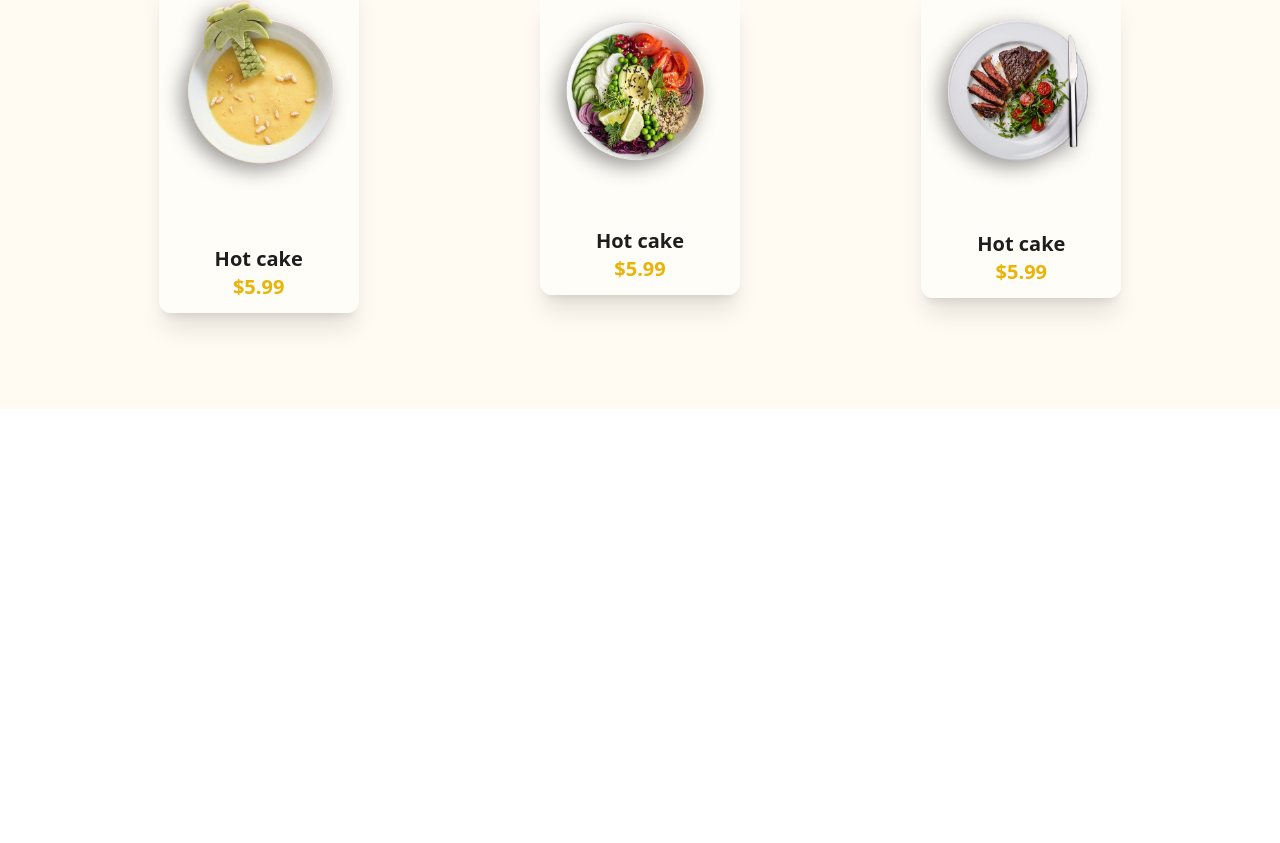
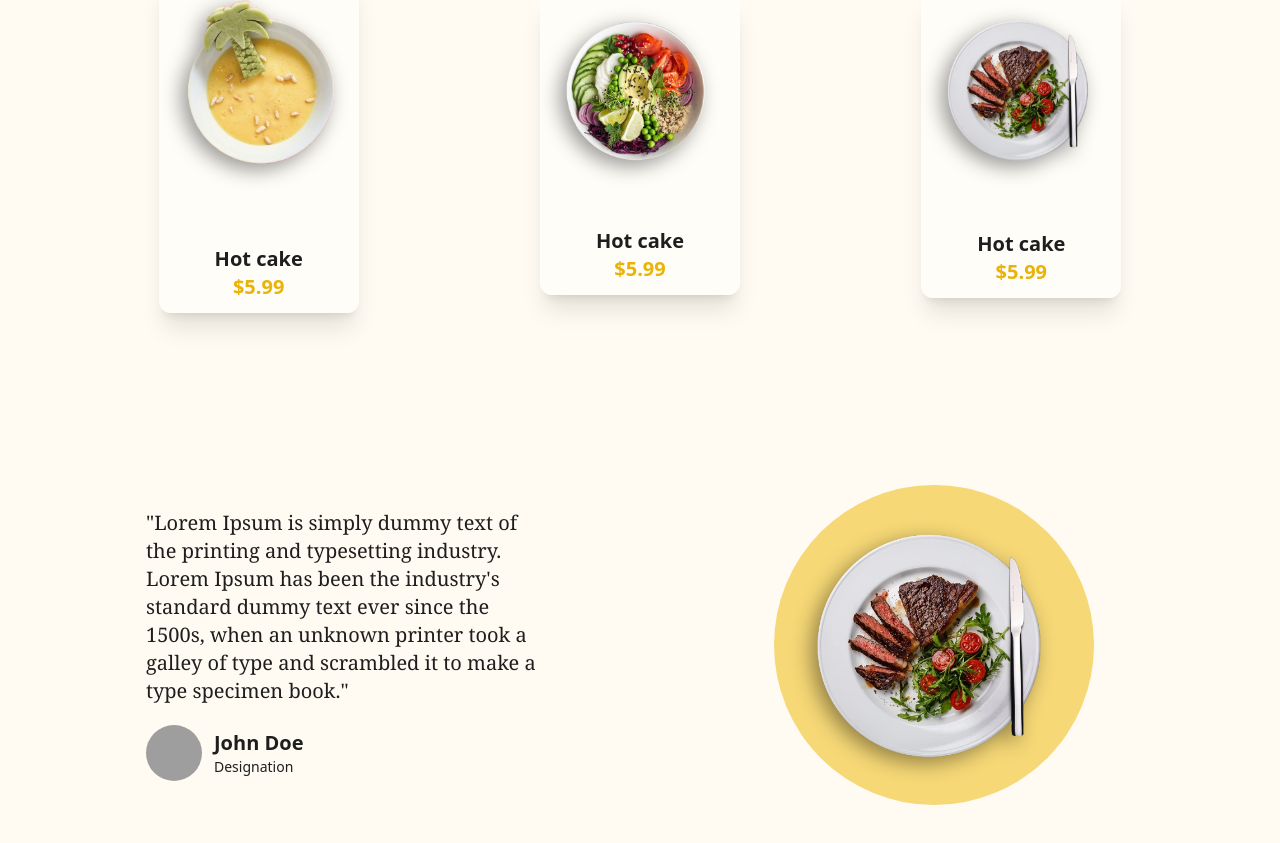
Before and after one commit to parvin-noori/foodies, a React (Vite) app: page / in a window 1280 px wide. Shown: the part 1797-2640 px from the top of the page. Before the commit the page ends 2206 px from the top, so only its background shows below. Built offline with nearby package versions, Linux system fonts and the light colour scheme; grey boxes are pictures that could not be loaded.

Commit message:
insert testimonial

```diff
--- a/src/App.jsx
+++ b/src/App.jsx
@@ -4,6 +4,7 @@
 import HotDessert from "./components/HotDessert/HotDessert";
 import Banner from "./components/Banner/Banner";
 import PopularRecipe from "./components/popularRecipe/PopularRecipe";
+import TestiMonial from "./components/TestiMonial/TestiMonial";
 
 export default function App() {
   return (
@@ -15,6 +16,7 @@
       <HotDessert />
       <Banner />
       <PopularRecipe />
+      <TestiMonial/>
     </div>
   );
 }
--- /dev/null
+++ b/src/components/TestiMonial/TestiMonial.jsx
@@ -0,0 +1,59 @@
+import React from "react";
+import BannerPng from "../../assets/imgs/banner.png";
+import { motion } from "framer-motion";
+import { slideUp } from "../Hero/Hero";
+
+export default function TestiMonial() {
+  return (
+    <div className="container py-24">
+      <div className="grid grid-cols-1  md:grid-cols-2 gap-14 place-items-center">
+        {/* text content section  */}
+        <div className="lg:max-w-[400px] space-y-5">
+          <motion.p
+            variants={slideUp(0.4)}
+            initial="hidden"
+            whileInView="show"
+            className="font-serif text-xl relative z-10"
+          >
+            "Lorem Ipsum is simply dummy text of the printing and typesetting
+            industry. Lorem Ipsum has been the industry's standard dummy text
+            ever since the 1500s, when an unknown printer took a galley of type
+            and scrambled it to make a type specimen book."
+          </motion.p>
+          <div className="flex items-center gap-3">
+            <motion.img
+              variants={slideUp(0.8)}
+              initial="initial"
+              whileInView="show"
+              src="https://picsum.photos/id/237/200/300"
+              alt="avtar"
+              className="w-14 h-14 rounded-full object-cover"
+            ></motion.img>
+            <motion.div variants={slideUp(1.2)} initial="hidden" whileInView="show">
+                <h2 className="text-xl font-bold">John Doe</h2>
+                <p className="text-sm">Designation</p>
+            </motion.div>
+          </div>
+        </div>
+        {/* img section  */}
+        <div className="relative">
+          <motion.img
+            initial={{ opacity: 0, x: -100, y: 100 }}
+            whileInView={{ opacity: 1, x: 0, y: 0 }}
+            transition={{ duration: 0.6, delay: 0.5, scale: { duration: 0.5 } }}
+            whileHover={{ scale: 1.2, rotate: 15, x: 50, y: -50 }}
+            src={BannerPng}
+            alt="banner"
+            className="lg:max-w-[280px] img-shadow w-full relative z-10 img-shadow"
+          />
+          <motion.div
+            initial={{ opacity: 0 }}
+            whileInView={{ opacity: 1 }}
+            transition={{ duration: 0.6, delay: 0.5 }}
+            className="absolute w-[320px] h-[320px]  rounded-full bg-lightYellow top-[50%] right-[50%] transform translate-x-[50%] -translate-y-[50%]"
+          ></motion.div>
+        </div>
+      </div>
+    </div>
+  );
+}
```
